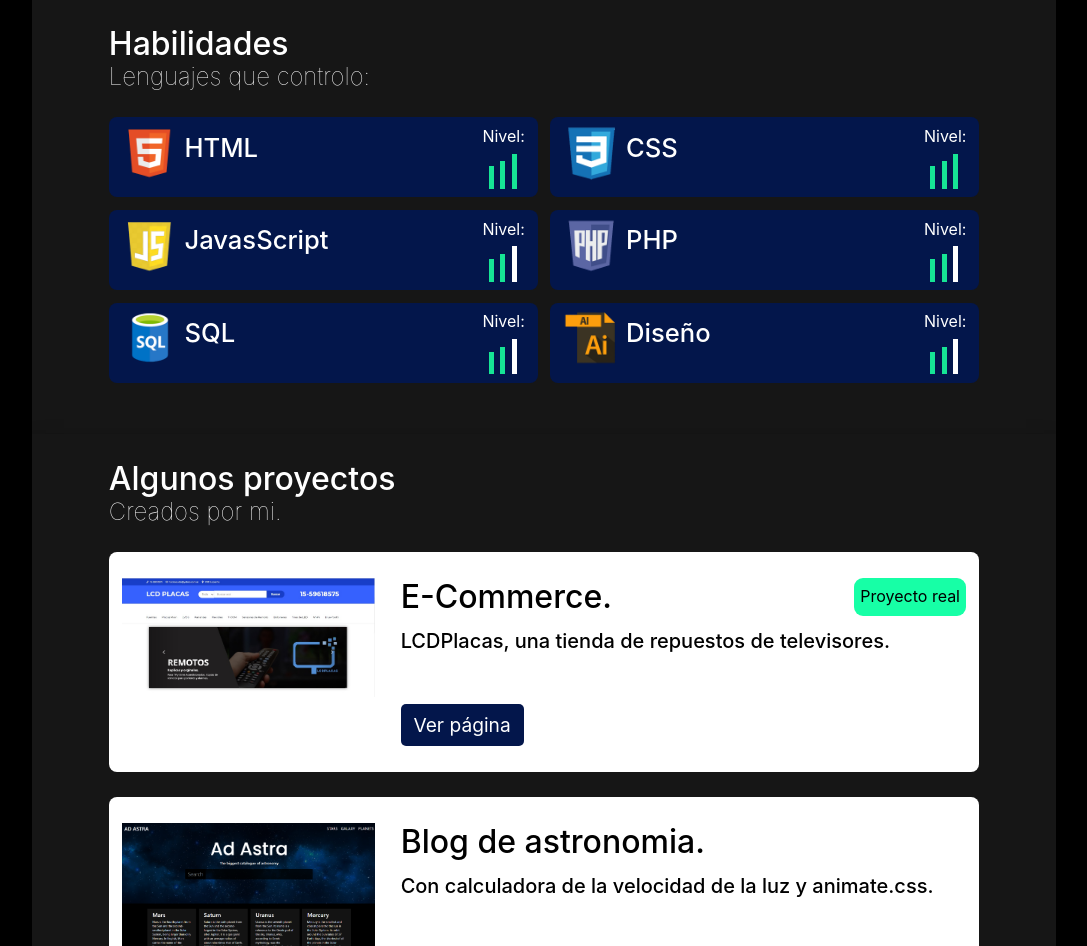
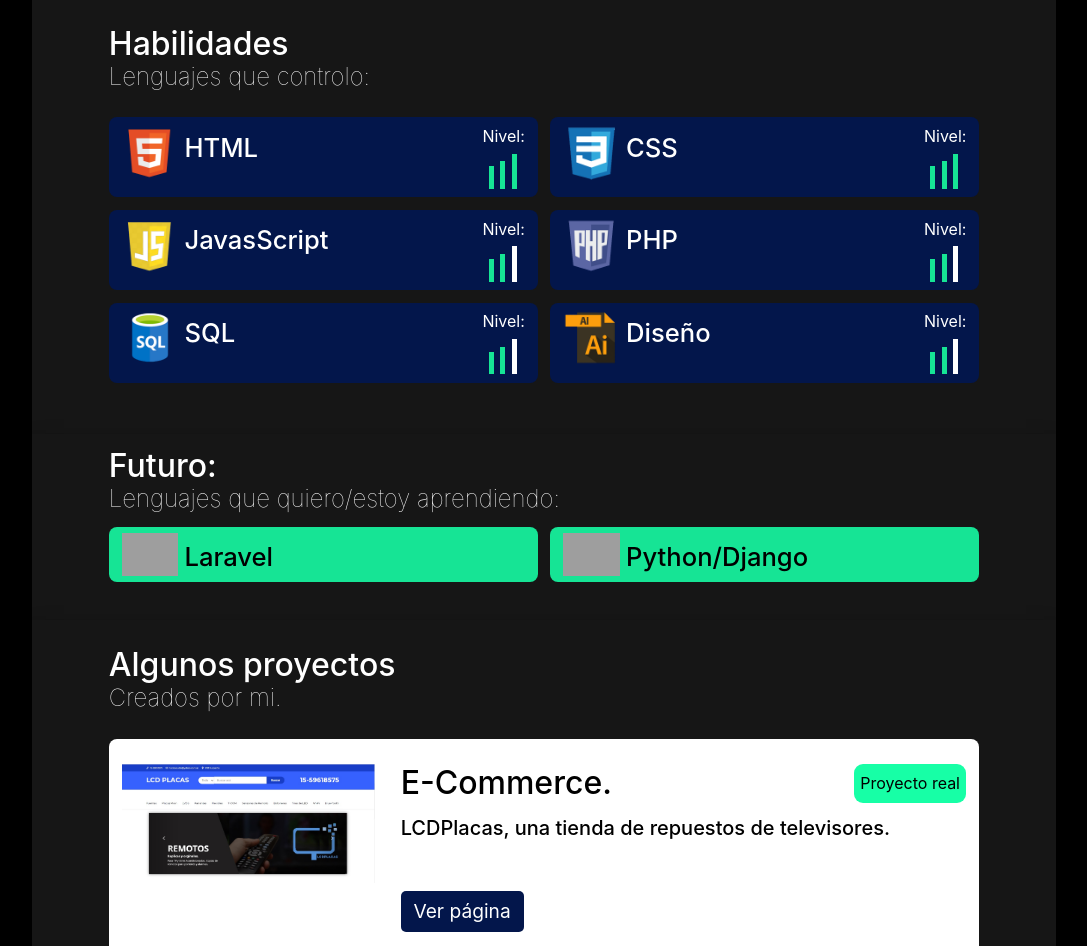
Before and after one commit to Novak-Fenocchio/Portafolio, a PHP site: page / in a window 1280 px wide. Shown: the part 321-1267 px from the top of the page, without its empty margins (96-1183 px from the left). Run offline with PHP 8.4, Linux system fonts and the light colour scheme; some libraries are stand-ins or nearby versions; grey boxes are pictures that could not be loaded.

Commit message:
Lenguajes que estoy/quiero aprender

```diff
--- a/css/index.css
+++ b/css/index.css
@@ -86,6 +86,23 @@ section h4 {
     justify-content: space-between;
     text-align: left;
     padding: 0.5vw 1vw 0.5vw 1vw;
+}
+.section_skills_future
+{
+    padding-top: 1vw;
+    padding-bottom: 1vw;
+}
+.languages_future {
+    display: grid;
+    grid-template-columns: repeat(2, 1fr);
+    grid-gap: 1vw;
+    padding-top: 1vw;
+    padding-bottom: 2vw;
+}
+.language_future
+{
+    background-color:  rgb(22, 228, 149);
+    color: black;
 }
 
 .grid {
--- a/index.html
+++ b/index.html
@@ -119,6 +119,28 @@
                         </div>
                     </div>
                 </article>
+            </div>
+        </section>
+
+        <section class='section_skills_future'>
+            <h2>Futuro:</h2>
+            <h4>Lenguajes que quiero/estoy aprendiendo:</h4>
+            <div class="languages_future">
+
+                <article class='language language_future'>
+                    <div class="grid">
+                        <img src="https://upload.wikimedia.org/wikipedia/commons/thumb/9/9a/Laravel.svg/1200px-Laravel.svg.png" alt="">
+                        <h3> <span>Laravel</span></h3>
+                    </div>
+                </article>
+
+                <article class='language language_future'>
+                    <div class="grid">
+                        <img src="http://assets.stickpng.com/images/5848152fcef1014c0b5e4967.png" alt="">
+                        <h3> <span>Python/Django</span></h3>
+                    </div>
+                </article>
+
             </div>
         </section>
 
```
